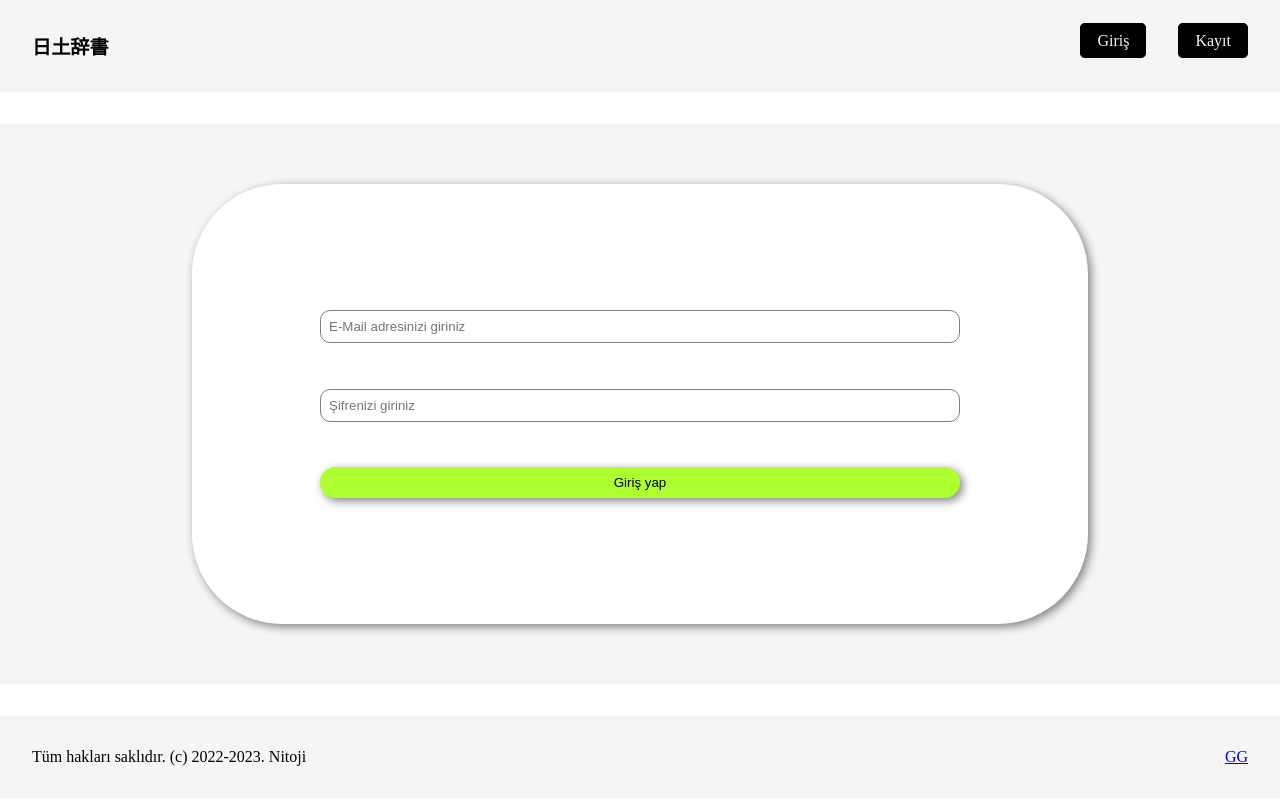
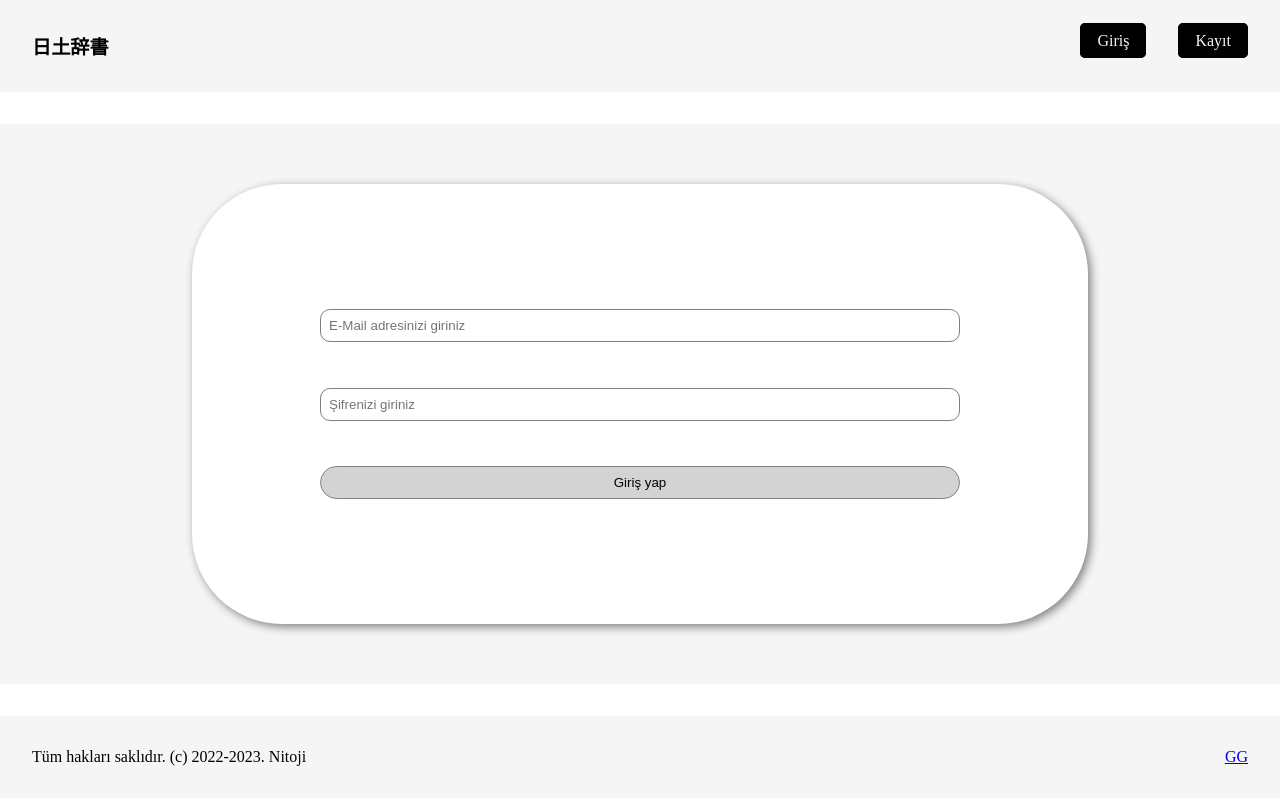
Before and after one commit to naphteine/nitoji, a Next.js app: page /giris in a window 1280 px wide. Built offline with nearby package versions, Linux system fonts and the light colour scheme; no server answers.

Commit message:
Moved to Card and Button components

```diff
--- /dev/null
+++ b/src/components/Button.tsx
@@ -0,0 +1,12 @@
+import styles from "../styles/Button.module.css";
+import { ButtonInterface } from "@/types";
+
+const Button = (props: ButtonInterface) => {
+    return (
+        <button className={styles.button} onClick={props.onClick}>
+            {props.children}
+        </button>
+    )
+}
+
+export default Button;
--- /dev/null
+++ b/src/components/Card.tsx
@@ -0,0 +1,15 @@
+import React from "react";
+import styles from "../styles/Card.module.css";
+import { CardInterface } from "@/types";
+
+const Card = (props: CardInterface) => {
+    return (
+        <div className={styles.card}>
+            <div className={styles.container}>
+                {props.children}
+            </div>
+        </div>
+    )
+}
+
+export default Card;
--- a/src/pages/giris.js
+++ b/src/pages/giris.js
@@ -3,6 +3,8 @@ import { useRouter } from "next/router";
 import { useState } from "react";
 import styles from "../styles/Login.module.css";
 import { supabase } from "../lib/supabase";
+import Button from "../components/Button";
+import Card from "../components/Card";
 
 const Login = () => {
   const initialState = {
@@ -20,8 +22,7 @@ const Login = () => {
     setForm({ ...form, [e.target.name]: e.target.value });
   };
   return (
-    <div className={styles.container}>
-      <div className={styles.formContainer}>
+    <Card>
         <input
           type="text"
           value={email}
@@ -38,7 +39,7 @@ const Login = () => {
           className={styles.input}
           placeholder="Şifrenizi giriniz"
         />
-        <button
+        <Button
           onClick={async () => {
             const { data: { user }, error } = await supabase.auth.signInWithPassword({
               email,
@@ -51,9 +52,8 @@ const Login = () => {
           className={styles.button}
         >
           Giriş yap
-        </button>
-      </div>
-    </div>
+        </Button>
+      </Card>
   );
 };
 
--- /dev/null
+++ b/src/styles/Button.module.css
@@ -0,0 +1,13 @@
+.button {
+    padding: 0.5rem;
+    background-color: lightgray;
+    border: none;
+    border: 1px solid gray;
+    border-radius: 90px;
+    transition: all 0.2s ease-in;
+    cursor: pointer;
+}
+
+.button:hover {
+    background-color: lightslategray;
+}
--- /dev/null
+++ b/src/styles/Card.module.css
@@ -0,0 +1,19 @@
+.card {
+    background-color: whitesmoke;
+    height: 70vh;
+    display: flex;
+    align-items: center;
+    justify-content: center;
+}
+
+.container {
+    display: flex;
+    flex-direction: column;
+    justify-content: space-evenly;
+    box-shadow: 3px 3px 10px gray;
+    background-color: white;
+    height: 50%;
+    width: 50%;
+    padding: 10vh 10vw;
+    border-radius: 90px;
+}
--- a/src/styles/Create.module.css
+++ b/src/styles/Create.module.css
@@ -0,0 +1,6 @@
+.input {
+    border: 1px solid gray;
+    border-radius: 10px;
+    padding: 0.5rem;
+    background-color: white;
+}
--- a/src/styles/Login.module.css
+++ b/src/styles/Login.module.css
@@ -1,40 +1,6 @@
-.container {
-    background-color: whitesmoke;
-    height: 70vh;
-    display: flex;
-    align-items: center;
-    justify-content: center;
-}
-
-.formContainer {
-    display: flex;
-    flex-direction: column;
-    justify-content: space-evenly;
-    box-shadow: 3px 3px 10px gray;
-    background-color: white;
-    height: 50%;
-    width: 50%;
-    padding: 10vh 10vw;
-    border-radius: 90px;
-}
-
 .input {
     border: 1px solid gray;
     border-radius: 10px;
     padding: 0.5rem;
     background-color: white;
 }
-
-.button {
-    padding: 0.5rem;
-    background-color: greenyellow;
-    border: none;
-    box-shadow: 3px 3px 10px gray;
-    border-radius: 90px;
-    transition: all 0.2s ease-in;
-    cursor: pointer;
-}
-
-.button:hover {
-    background-color: yellowgreen;
-}
--- a/src/styles/Signup.module.css
+++ b/src/styles/Signup.module.css
@@ -1,42 +1,6 @@
-.container {
-    background-color: whitesmoke;
-    height: 70vh;
-    display: flex;
-    align-items: center;
-    justify-content: center;
-}
-
-.formContainer {
-    display: flex;
-    flex-direction: column;
-    justify-content: space-evenly;
-    box-shadow: 3px 3px 10px gray;
-    max-width: 500px;
-    max-height: 500px;
-    background-color: white;
-    height: 50%;
-    width: 50%;
-    padding: 10vh 10vw;
-    border-radius: 90px;
-}
-
 .input {
     border: 1px solid gray;
     border-radius: 10px;
     padding: 0.5rem;
     background-color: white;
 }
-
-.button {
-    padding: 0.5rem;
-    background-color: aquamarine;
-    border: none;
-    box-shadow: 3px 3px 10px gray;
-    border-radius: 90px;
-    transition: all 0.2s ease-in;
-    cursor: pointer;
-}
-
-.button:hover {
-    background-color: aqua;
-}
--- /dev/null
+++ b/src/types.ts
@@ -0,0 +1,10 @@
+import { MouseEventHandler, ReactNode } from "react";
+
+export interface CardInterface {
+    children: ReactNode;
+}
+
+export interface ButtonInterface {
+    onClick: MouseEventHandler<HTMLButtonElement>,
+    children: string;
+}
```
Also changed, not shown: src/pages/baslik/index.js (renamed from src/pages/create.js, +11 -12 lines), src/pages/kayit.js (+6 -6 lines).
